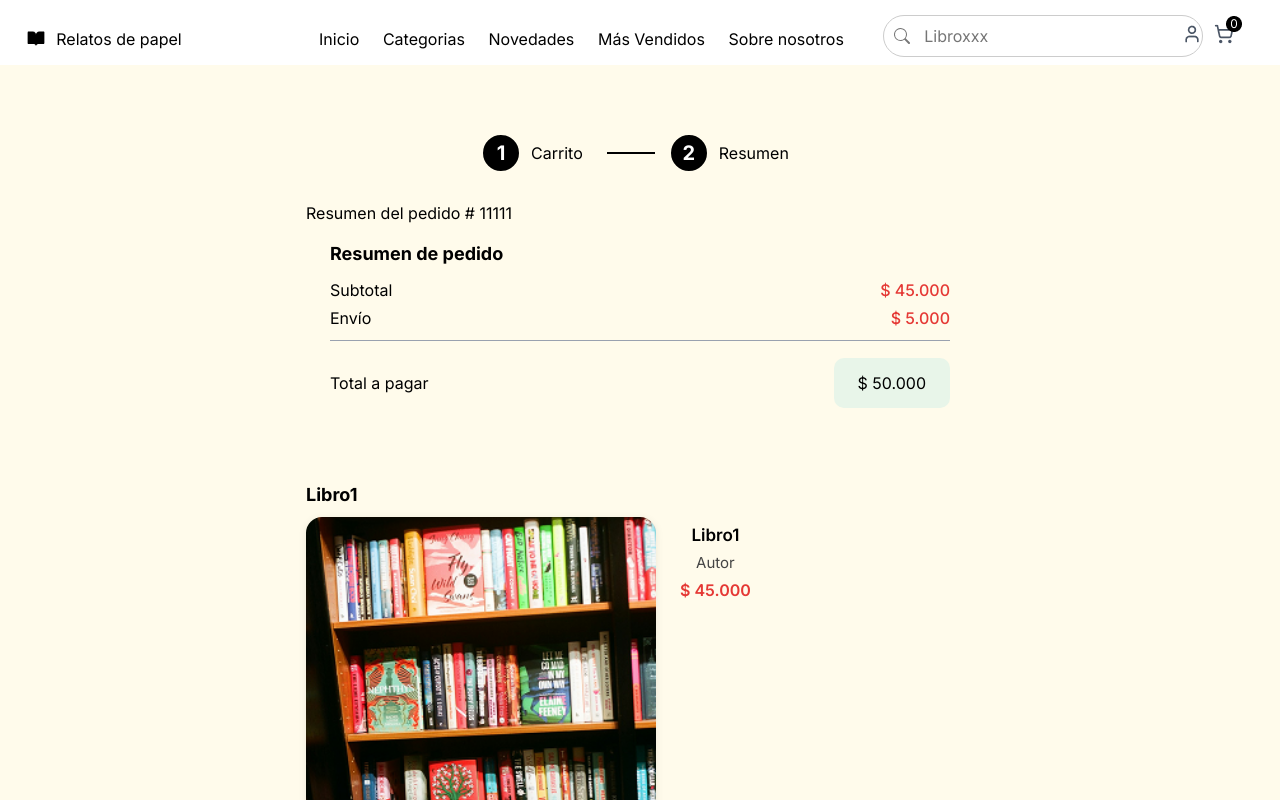
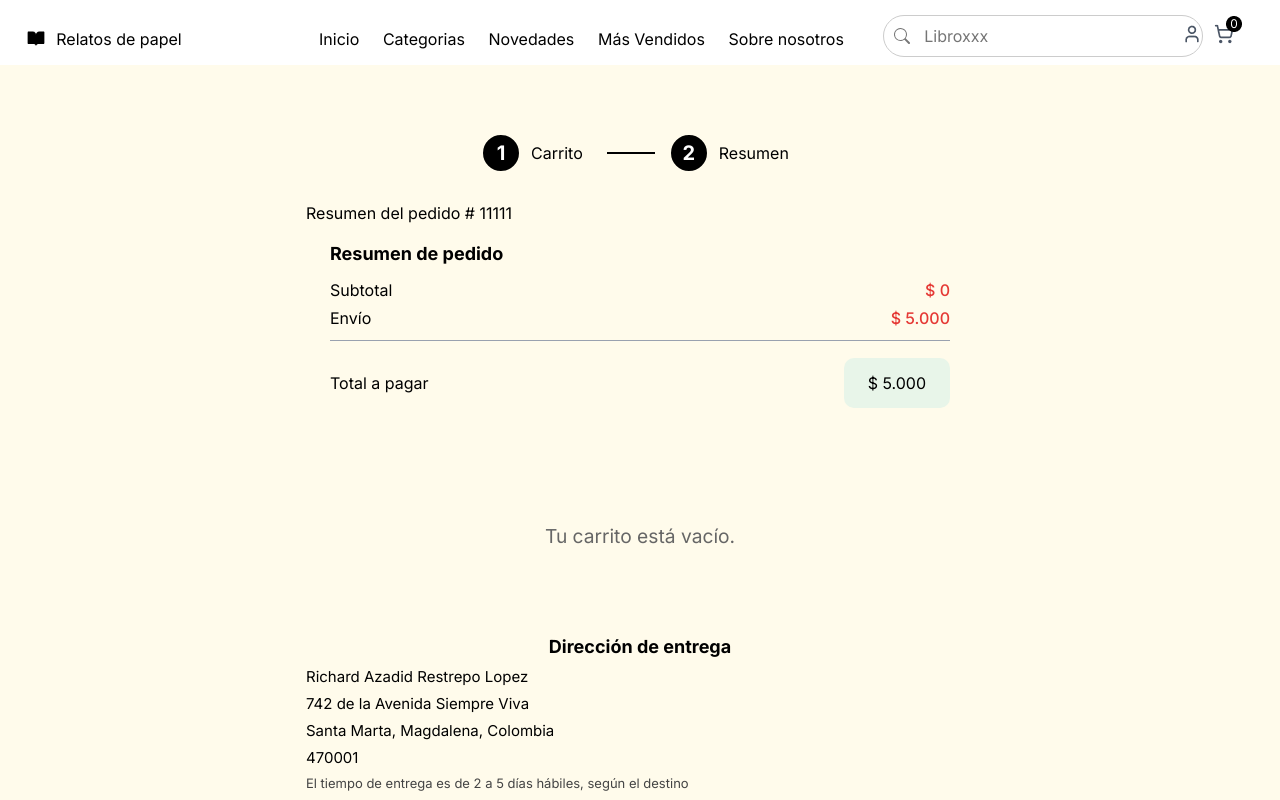
Before and after one commit to richardunir/relatosdepapel, a React (Vite) app: page /checkout in a window 1280 px wide. Shown: the top 800 px of the page. Built offline with nearby package versions, Linux system fonts and the light colour scheme.

Commit message:
se ajusta el checkout con el hook del carrrito

```diff
--- a/src/pages/checkout.jsx
+++ b/src/pages/checkout.jsx
@@ -1,8 +1,32 @@
-import React from "react";
+import React, { useEffect } from "react";
 import "@styles/styleCheckout.css";
-import bookSusurro from "@booksImagesPath/susurro.png";
+import useCart from "../hooks/useCart";
+import { formatPrice } from "../utils/index";
+import { useNavigate } from "react-router-dom";
+import { booksImagesConstants } from "@utils/booksConstants";
 
 function Checkout() {
+  const { cartItems, clearCartItems } = useCart();
+  const [subtotal, setSubtotal] = React.useState(0);
+  const nav = useNavigate();
+
+  useEffect(() => {
+
+    let subtotal = 0;
+    cartItems.forEach((item) => {
+      const priceNumber = parseInt(item.price.replace(/[^0-9]/g, ""), 10);
+      subtotal += priceNumber;
+    });
+    setSubtotal(subtotal);
+
+  }, [cartItems]);
+
+  const payBook = () => {
+    alert("¡Pago realizado con éxito!");
+    clearCartItems();
+    nav('/');
+  }
+
   return (
     <>
       <div className="container">
@@ -24,41 +48,47 @@ function Checkout() {
               <div className="checkout__order-row">
                 <span>Subtotal</span>
                 <span className="checkout__order-value checkout__order-value--red">
-                  $ 45.000
+                 {formatPrice(subtotal)}
                 </span>
               </div>
               <div className="checkout__order-row">
                 <span>Envío</span>
                 <span className="checkout__order-value checkout__order-value--red">
-                  $ 5.000
+                 {formatPrice(5000)}
                 </span>
               </div>
               <div className="checkout__order-row checkout__order-row--total">
                 <span>Total a pagar</span>
                 <span className="checkout__order-value checkout__order-value--total">
-                  $ 50.000
+                 {formatPrice(subtotal + 5000)}
                 </span>
               </div>
             </div>
           </div>
 
-          <div className="checkout__book-section">
-            <div className="checkout__book-title textLeft">Libro1</div>
+          {cartItems.length === 0 ? (
+            <div className="cart__empty">
+              <p>Tu carrito está vacío.</p>
+            </div>
+          ) : cartItems.map((item) => (
+            <div className="checkout__book-section">
+            <div className="checkout__book-title textLeft">{item.title}</div>
             <div className="checkout__book-info">
               <img
                 className="checkout__book-image"
-                src={bookSusurro}
+                src={booksImagesConstants[item.imageKey]}
                 alt="Portada del libro"
               />
               <div className="checkout__book-details">
-                <div className="checkout__book-name">Libro1</div>
-                <div className="checkout__book-author">Autor</div>
-                <div className="checkout__book-price checkout__book-price--red">
-                  $ 45.000
+                <div className="checkout__book-name textLeft">{item.title}</div>
+                <div className="checkout__book-author textLeft">{item.author}</div>
+                <div className="checkout__book-price checkout__book-price--red textLeft">
+                {item.price}
                 </div>
               </div>
             </div>
           </div>
+          ))}
 
           <div className="checkout__address-section">
             <div className="checkout__address-title">Dirección de entrega</div>
@@ -72,12 +102,12 @@ function Checkout() {
               </p>
             </div>
             <div className="checkout__address-price checkout__address-price--red">
-              $ 50.000
+             {formatPrice(subtotal + 5000)}
             </div>
           </div>
 
           <div className="checkout__pay">
-            <button className="checkout__pay-btn">Pagar</button>
+            <button onClick={payBook} className="checkout__pay-btn">Pagar</button>
           </div>
         </div>
       </div>
--- /dev/null
+++ b/src/utils/index.js
@@ -0,0 +1,3 @@
+export function formatPrice(value) {
+  return new Intl.NumberFormat('es-CO', { style: 'currency', currency: 'COP', minimumFractionDigits: 0 }).format(value);
+}
```
